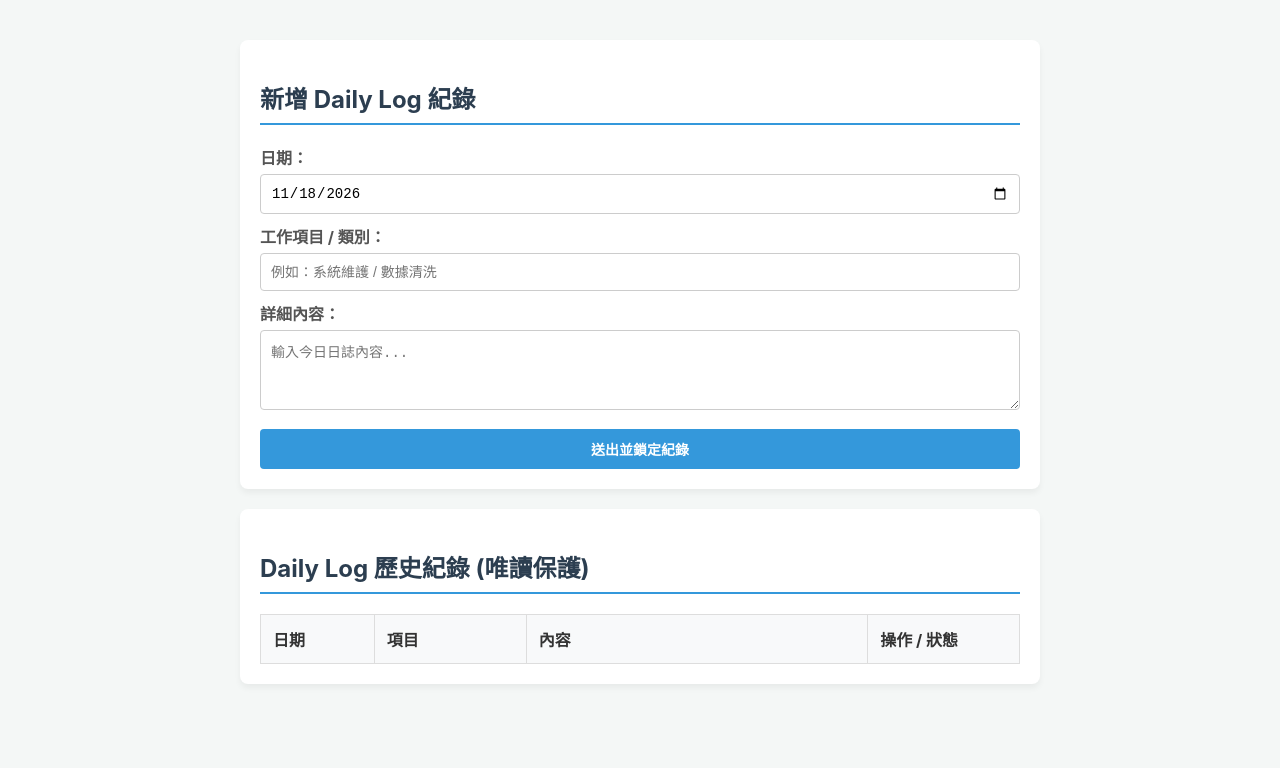
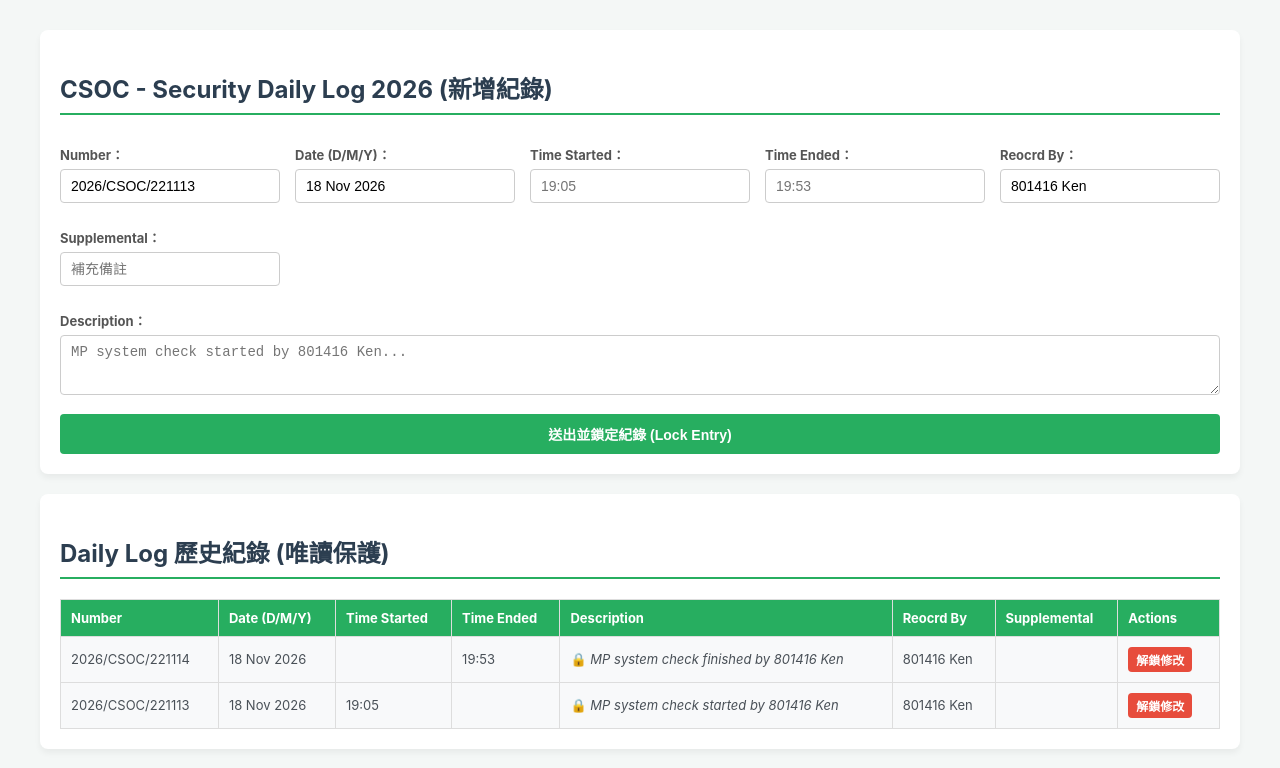
Before and after one commit to KennyFong89/TestingHub, a plain HTML site: page index.html in a window 1280 px wide. Drawn offline with Linux system fonts and the light colour scheme.

Commit message:
Update index.html

```diff
--- a/index.html
+++ b/index.html
@@ -2,40 +2,65 @@
 <html lang="zh-Hant">
 <head>
     <meta charset="UTF-8">
-    <title>Daily Log 唯讀日誌系統</title>
+    <title>CSOC - Security Daily Log 2026</title>
     <style>
-        body { font-family: -apple-system, BlinkMacSystemFont, "Segoe UI", Roboto, sans-serif; max-width: 800px; margin: 40px auto; padding: 0 20px; background-color: #f4f7f6; color: #333; }
-        h2 { color: #2c3e50; border-bottom: 2px solid #3498db; padding-bottom: 8px; }
+        body { font-family: -apple-system, BlinkMacSystemFont, "Segoe UI", Roboto, sans-serif; max-width: 1200px; margin: 30px auto; padding: 0 20px; background-color: #f4f7f6; color: #333; }
+        h2 { color: #2c3e50; border-bottom: 2px solid #27ae60; padding-bottom: 8px; }
         .card { background: #fff; padding: 20px; border-radius: 8px; box-shadow: 0 4px 6px rgba(0,0,0,0.05); margin-bottom: 20px; }
-        label { display: block; margin-top: 10px; font-weight: bold; color: #555; }
-        input, textarea, button { width: 100%; padding: 10px; margin-top: 5px; border: 1px solid #ccc; border-radius: 4px; box-sizing: border-box; font-size: 14px; }
-        textarea { resize: vertical; height: 80px; }
-        button { background-color: #3498db; color: white; border: none; font-weight: bold; cursor: pointer; margin-top: 15px; }
-        button:hover { background-color: #2980b9; }
-        table { width: 100%; border-collapse: collapse; margin-top: 10px; }
-        th, td { border: 1px solid #ddd; padding: 12px; text-align: left; }
-        th { background-color: #f8f9fa; }
-        .locked { background-color: #e9ecef; color: #495057; }
-        .action-btn { padding: 5px 10px; font-size: 12px; width: auto; margin-right: 5px; }
+        .form-grid { display: grid; grid-template-columns: repeat(auto-fit, minmax(220px, 1fr)); gap: 15px; }
+        label { display: block; margin-top: 10px; font-weight: bold; color: #555; font-size: 13px; }
+        input, textarea, button { width: 100%; padding: 8px 10px; margin-top: 5px; border: 1px solid #ccc; border-radius: 4px; box-sizing: border-box; font-size: 14px; }
+        textarea { resize: vertical; height: 60px; grid-column: 1 / -1; }
+        .full-width { grid-column: 1 / -1; }
+        button { background-color: #27ae60; color: white; border: none; font-weight: bold; cursor: pointer; margin-top: 15px; padding: 10px; }
+        button:hover { background-color: #219653; }
+
+        table { width: 100%; border-collapse: collapse; margin-top: 15px; font-size: 13px; }
+        th, td { border: 1px solid #ddd; padding: 10px; text-align: left; }
+        th { background-color: #27ae60; color: white; }
+        .locked { background-color: #f8f9fa; color: #495057; }
+        .action-btn { padding: 4px 8px; font-size: 12px; width: auto; margin-right: 5px; margin-top: 0; }
         .unlock-btn { background-color: #e74c3c; }
         .unlock-btn:hover { background-color: #c0392b; }
+        .edit-input { width: 100%; padding: 4px; font-size: 13px; }
     </style>
 </head>
 <body>
 
     <div class="card">
-        <h2>新增 Daily Log 紀錄</h2>
+        <h2>CSOC - Security Daily Log 2026 (新增紀錄)</h2>
         <form id="logForm">
-            <label for="logDate">日期：</label>
-            <input type="date" id="logDate" required>
-
-            <label for="logCategory">工作項目 / 類別：</label>
-            <input type="text" id="logCategory" placeholder="例如：系統維護 / 數據清洗" required>
-
-            <label for="logContent">詳細內容：</label>
-            <textarea id="logContent" placeholder="輸入今日日誌內容..." required></textarea>
-
-            <button type="submit">送出並鎖定紀錄</button>
+            <div class="form-grid">
+                <div>
+                    <label for="logNumber">Number：</label>
+                    <input type="text" id="logNumber" value="2026/CSOC/221113" required>
+                </div>
+                <div>
+                    <label for="logDate">Date (D/M/Y)：</label>
+                    <input type="text" id="logDate" value="18 Nov 2026" required>
+                </div>
+                <div>
+                    <label for="timeStarted">Time Started：</label>
+                    <input type="text" id="timeStarted" placeholder="19:05">
+                </div>
+                <div>
+                    <label for="timeEnded">Time Ended：</label>
+                    <input type="text" id="timeEnded" placeholder="19:53">
+                </div>
+                <div>
+                    <label for="recordBy">Reocrd By：</label>
+                    <input type="text" id="recordBy" value="801416 Ken" required>
+                </div>
+                <div>
+                    <label for="supplemental">Supplemental：</label>
+                    <input type="text" id="supplemental" placeholder="補充備註">
+                </div>
+                <div class="full-width">
+                    <label for="description">Description：</label>
+                    <textarea id="description" placeholder="MP system check started by 801416 Ken..." required></textarea>
+                </div>
+            </div>
+            <button type="submit">送出並鎖定紀錄 (Lock Entry)</button>
         </form>
     </div>
 
@@ -44,83 +69,122 @@
         <table id="logTable">
             <thead>
                 <tr>
-                    <th style="width: 15%;">日期</th>
-                    <th style="width: 20%;">項目</th>
-                    <th style="width: 45%;">內容</th>
-                    <th style="width: 20%;">操作 / 狀態</th>
+                    <th>Number</th>
+                    <th>Date (D/M/Y)</th>
+                    <th>Time Started</th>
+                    <th>Time Ended</th>
+                    <th>Description</th>
+                    <th>Reocrd By</th>
+                    <th>Supplemental</th>
+                    <th>Actions</th>
                 </tr>
             </thead>
             <tbody id="logTableBody">
-                <!-- 動態插入紀錄 -->
+                <!-- 預設帶入截圖中的範例資料 -->
             </tbody>
         </table>
     </div>
 
 <script>
-    const PASSWORD = "AskKenny"; // 對應 Excel 解鎖密碼
+    const PASSWORD = "AskKenny"; // 對應 Excel 解鎖密碼[cite: 1]
     const form = document.getElementById('logForm');
     const tableBody = document.getElementById('logTableBody');
 
-    // 頁面載入時初始化預設日期為今天
-    document.getElementById('logDate').valueAsDate = new Date();
+    // 初始化載入範例資料（對應截圖內容）
+    const initialData = [
+        { number: "2026/CSOC/221113", date: "18 Nov 2026", started: "19:05", ended: "", desc: "MP system check started by 801416 Ken", record: "801416 Ken", supp: "" },
+        { number: "2026/CSOC/221114", date: "18 Nov 2026", started: "", ended: "19:53", desc: "MP system check finished by 801416 Ken", record: "801416 Ken", supp: "" }
+    ];
+
+    window.addEventListener('DOMContentLoaded', () => {
+        initialData.forEach(item => {
+            addLogRow(item.number, item.date, item.started, item.ended, item.desc, item.record, item.supp, true);
+        });
+    });
 
     form.addEventListener('submit', function(e) {
         e.preventDefault();
 
+        const number = document.getElementById('logNumber').value;
         const date = document.getElementById('logDate').value;
-        const category = document.getElementById('logCategory').value;
-        const content = document.getElementById('logContent').value;
+        const started = document.getElementById('timeStarted').value;
+        const ended = document.getElementById('timeEnded').value;
+        const desc = document.getElementById('description').value;
+        const record = document.getElementById('recordBy').value;
+        const supp = document.getElementById('supplemental').value;
 
-        addLogRow(date, category, content, true);
+        addLogRow(number, date, started, ended, desc, record, supp, true);
         form.reset();
-        document.getElementById('logDate').valueAsDate = new Date();
+
+        // 自動遞增編號尾數的小示範
+        let numParts = number.split('/');
+        if(numParts.length === 3) {
+            let seq = parseInt(numParts[2]) + 1;
+            document.getElementById('logNumber').value = `${numParts[0]}/${numParts[1]}/${seq}`;
+        }
+        document.getElementById('logDate').value = "18 Nov 2026";
+        document.getElementById('recordBy').value = "801416 Ken";
     });
 
-    function addLogRow(date, category, content, isLocked) {
+    function addLogRow(number, date, started, ended, desc, record, supp, isLocked) {
         const row = document.createElement('tr');
 
+        const tdNum = document.createElement('td');
         const tdDate = document.createElement('td');
-        const tdCategory = document.createElement('td');
-        const tdContent = document.createElement('td');
+        const tdStarted = document.createElement('td');
+        const tdEnded = document.createElement('td');
+        const tdDesc = document.createElement('td');
+        const tdRecord = document.createElement('td');
+        const tdSupp = document.createElement('td');
         const tdAction = document.createElement('td');
 
+        tdNum.textContent = number;
         tdDate.textContent = date;
-        tdCategory.textContent = category;
-        tdContent.textContent = content;
+        tdStarted.textContent = started;
+        tdEnded.textContent = ended;
+        tdDesc.textContent = desc;
+        tdRecord.textContent = record;
+        tdSupp.textContent = supp;
 
-        updateRowState(row, tdContent, tdAction, isLocked, date, category, content);
+        updateRowState(row, tdDesc, tdAction, isLocked, number, date, started, ended, desc, record, supp);
 
+        row.appendChild(tdNum);
         row.appendChild(tdDate);
-        row.appendChild(tdCategory);
-        row.appendChild(tdContent);
+        row.appendChild(tdStarted);
+        row.appendChild(tdEnded);
+        row.appendChild(tdDesc);
+        row.appendChild(tdRecord);
+        row.appendChild(tdSupp);
         row.appendChild(tdAction);
 
-        tableBody.prepend(row); // 新紀錄加在最上方
+        tableBody.prepend(row);
     }
 
-    function updateRowState(row, tdContent, tdAction, isLocked, date, category, content) {
+    function updateRowState(row, tdDesc, tdAction, isLocked, number, date, started, ended, desc, record, supp) {
         if (isLocked) {
             row.classList.add('locked');
-            tdContent.innerHTML = `🔒 <em>${content}</em>`;
-            tdAction.innerHTML = `<button class="action-btn unlock-btn" onclick="requestUnlock(this, '${date}', '${category}', '${content}')">解鎖修改</button>`;
+            tdDesc.innerHTML = `🔒 <em>${desc}</em>`;
+            tdAction.innerHTML = `<button class="action-btn unlock-btn" onclick="requestUnlock(this, '${number}', '${date}', '${started}', '${ended}', '${record}', '${supp}')">解鎖修改</button>`;
         } else {
             row.classList.remove('locked');
-            tdContent.innerHTML = `<textarea class="edit-content">${content}</textarea>`;
-            tdAction.innerHTML = `<button class="action-btn" onclick="saveRow(this)">儲存並鎖定</button>`;
+            tdDesc.innerHTML = `<textarea class="edit-input edit-desc">${desc}</textarea>`;
+            tdAction.innerHTML = `<button class="action-btn" onclick="saveRow(this)">儲存鎖定</button>`;
         }
     }
 
-    function requestUnlock(button, date, category, content) {
+    function requestUnlock(button, number, date, started, ended, record, supp) {
         const inputPwd = prompt("此紀錄已送出鎖定，修改需要輸入解鎖密碼 (提示: AskKenny)：");
         if (inputPwd === PASSWORD) {
             alert("密碼正確，已暫時解鎖該行！");
             const row = button.closest('tr');
-            const tdContent = row.cells[2];
-            const tdAction = row.cells[3];
+            const tdDesc = row.cells[4];
+            const tdAction = row.cells[7];
+
+            const currentDesc = tdDesc.textContent.replace('🔒 ', '');
 
             row.classList.remove('locked');
-            tdContent.innerHTML = `<textarea class="edit-content">${content}</textarea>`;
-            tdAction.innerHTML = `<button class="action-btn" onclick="saveRow(this)">儲存並鎖定</button>`;
+            tdDesc.innerHTML = `<textarea class="edit-input edit-desc">${currentDesc}</textarea>`;
+            tdAction.innerHTML = `<button class="action-btn" onclick="saveRow(this)">儲存鎖定</button>`;
         } else if (inputPwd !== null) {
             alert("密碼錯誤，無法修改！");
         }
@@ -128,18 +192,23 @@
 
     function saveRow(button) {
         const row = button.closest('tr');
-        const date = row.cells[0].textContent;
-        const category = row.cells[1].textContent;
-        const newContent = row.querySelector('.edit-content').value;
-        const tdContent = row.cells[2];
-        const tdAction = row.cells[3];
+        const number = row.cells[0].textContent;
+        const date = row.cells[1].textContent;
+        const started = row.cells[2].textContent;
+        const ended = row.cells[3].textContent;
+        const newDesc = row.querySelector('.edit-desc').value;
+        const record = row.cells[5].textContent;
+        const supp = row.cells[6].textContent;
 
-        if(!newContent.trim()) {
-            alert("內容不能為空！");
+        const tdDesc = row.cells[4];
+        const tdAction = row.cells[7];
+
+        if(!newDesc.trim()) {
+            alert("Description 不能為空！");
             return;
         }
 
-        updateRowState(row, tdContent, tdAction, true, date, category, newContent);
+        updateRowState(row, tdDesc, tdAction, true, number, date, started, ended, newDesc, record, supp);
         alert("已重新加密鎖定！");
     }
 </script>
```
